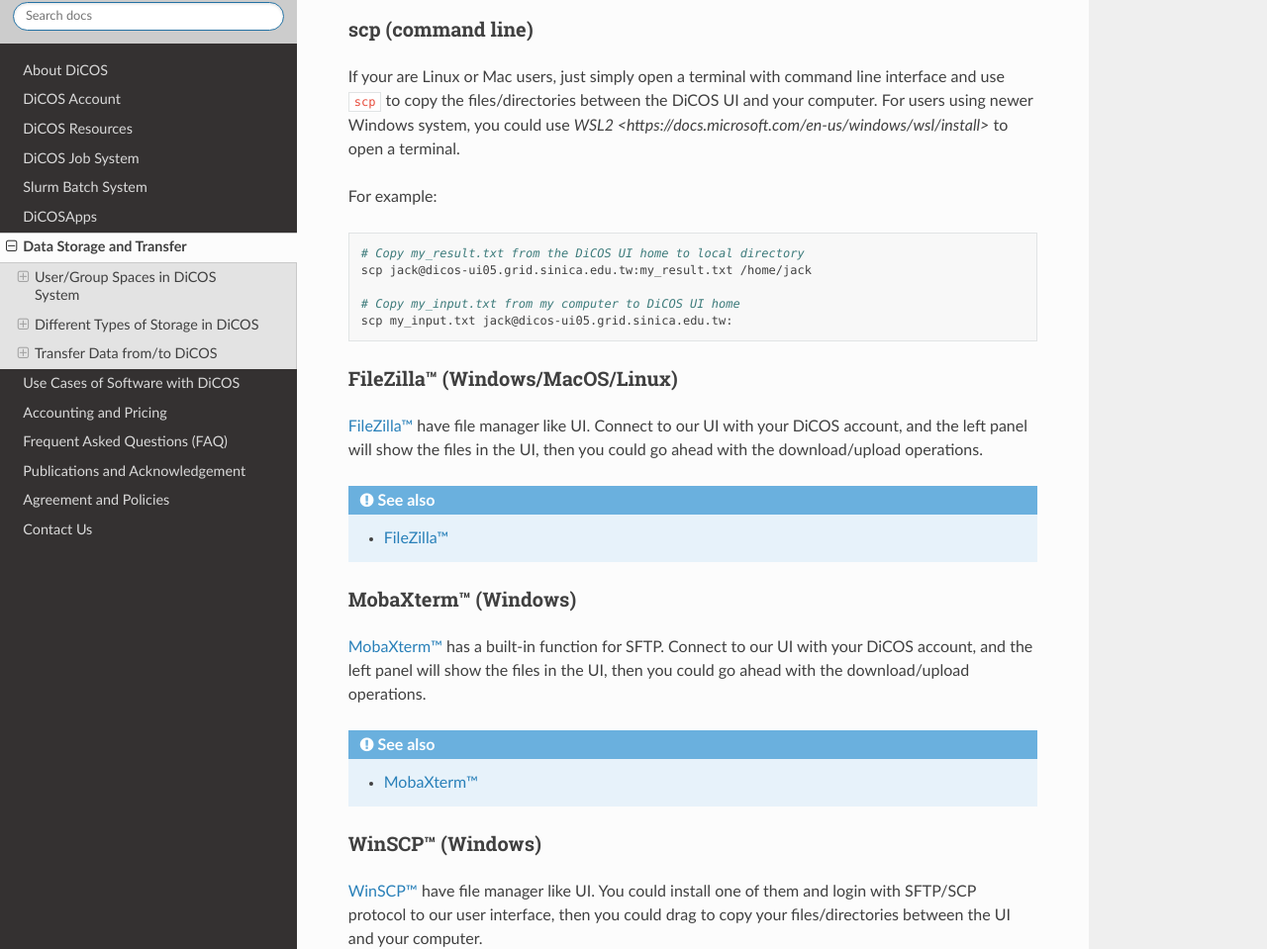
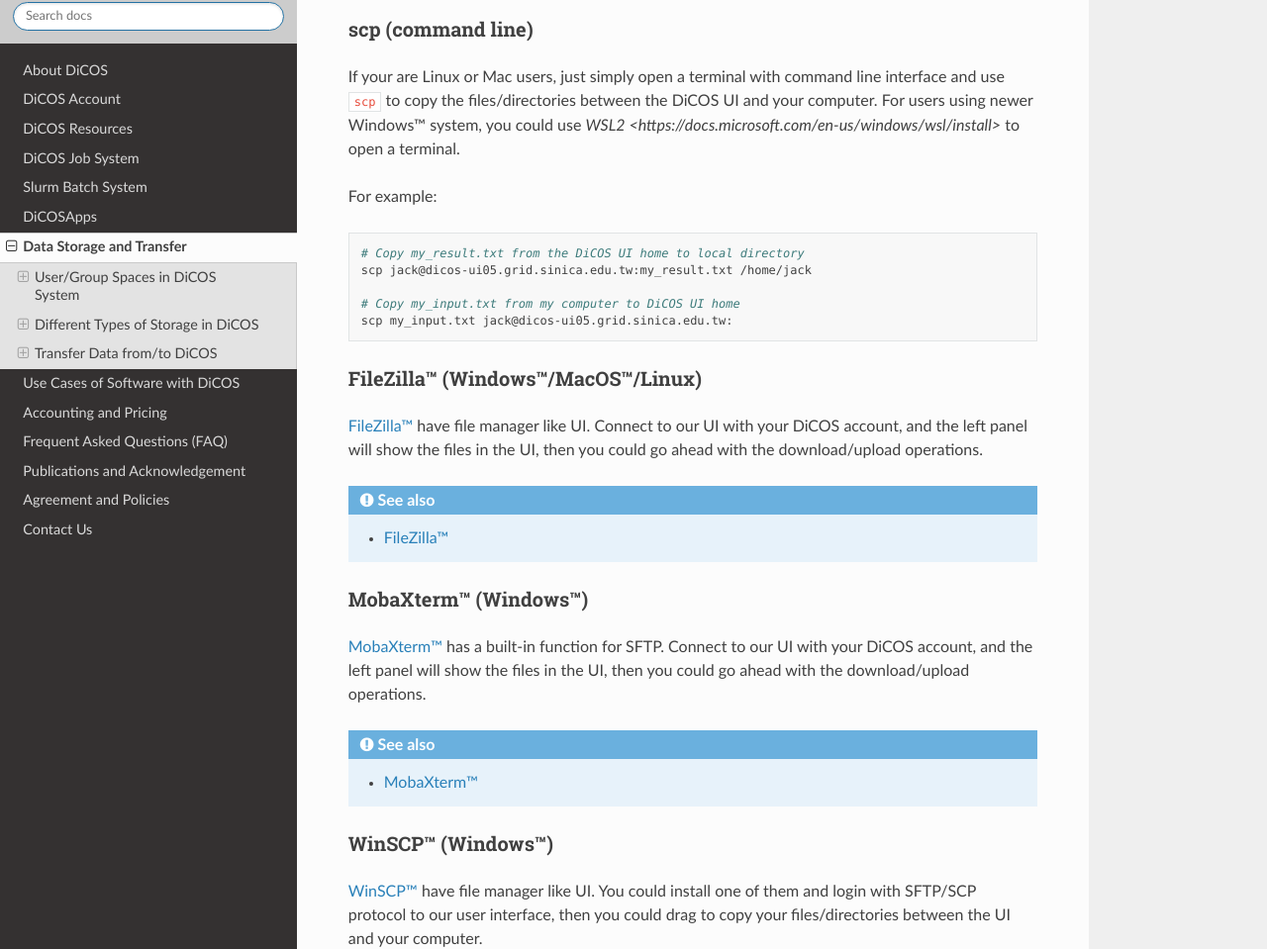
Before and after one commit to ASGCOPS/dicos_document, a Sphinx documentation site: the page built from docs/source/data_storage_transfer.rst, in a window 1280 px wide and 1400 px high, scrolled down 2646 px. Shown: the part 166-1125 px from the top of the window at 99% size. Built offline with Sphinx 7.4.7 and the Read the Docs theme 2.0.0, drawn with Linux system fonts in a browser that asks for light colours.

Commit message:
Fix ™ issue

```diff
--- a/docs/source/data_storage_transfer.rst
+++ b/docs/source/data_storage_transfer.rst
@@ -140,7 +140,7 @@
 scp (command line)
 -------------------
 
-If your are Linux or Mac users, just simply open a terminal with command line interface and use ``scp`` to copy the files/directories between the DiCOS UI and your computer. For users using newer Windows system, you could use `WSL2 <https://docs.microsoft.com/en-us/windows/wsl/install>` to open a terminal.
+If your are Linux or Mac users, just simply open a terminal with command line interface and use ``scp`` to copy the files/directories between the DiCOS UI and your computer. For users using newer Windows™ system, you could use `WSL2 <https://docs.microsoft.com/en-us/windows/wsl/install>` to open a terminal.
 
 For example:
 
@@ -153,7 +153,7 @@
    scp my_input.txt jack@dicos-ui05.grid.sinica.edu.tw:
 
 ----------------------------------
-FileZilla™ (Windows/MacOS/Linux)
+FileZilla™ (Windows™/MacOS™/Linux)
 ----------------------------------
 
 `FileZilla™ <https://filezilla-project.org/>`_ have file manager like UI. Connect to our UI with your DiCOS account, and the left panel will show the files in the UI, then you could go ahead with the download/upload operations.
@@ -163,7 +163,7 @@
    * `FileZilla™ <https://filezilla-project.org/>`_
 
 -------------------------
-MobaXterm™ (Windows)
+MobaXterm™ (Windows™)
 -------------------------
 
 `MobaXterm™ <https://mobaxterm.mobatek.net/>`_ has a built-in function for SFTP. Connect to our UI with your DiCOS account, and the left panel will show the files in the UI, then you could go ahead with the download/upload operations.
@@ -173,7 +173,7 @@
    * `MobaXterm™ <https://mobaxterm.mobatek.net/>`_
 
 -------------------------
-WinSCP™ (Windows)
+WinSCP™ (Windows™)
 -------------------------
 
 `WinSCP™ <https://winscp.net/eng/index.php>`_ have file manager like UI. You could install one of them and login with SFTP/SCP protocol to our user interface, then you could drag to copy your files/directories between the UI and your computer.
--- a/docs/source/dicos_job_submission.rst
+++ b/docs/source/dicos_job_submission.rst
@@ -41,7 +41,7 @@
 
         ssh -XY <your_account>@dicos-ui05.grid.sinica.edu.tw
 
-     to login in the UI with X11 forwarding enabled. If you are using Windows system, please install and execute `Xming <https://sourceforge.net/projects/xming/>`_ before connect to the UI.
+     to login in the UI with X11 forwarding enabled. If you are using Windows™ system, please install and execute `Xming <https://sourceforge.net/projects/xming/>`_ before connect to the UI.
 
      .. list-table::
         :header-rows: 1
--- a/docs/source/slurm_job_submission.rst
+++ b/docs/source/slurm_job_submission.rst
@@ -35,7 +35,7 @@
 
         ssh -XY <your_account>@slurm-ui01.twgrid.org
 
-     to login in the UI with X11 forwarding enabled. If you are using Windows system, please install and execute `Xming <https://sourceforge.net/projects/xming/>`_ before connect to the UI.
+     to login in the UI with X11 forwarding enabled. If you are using Windows™ system, please install and execute `Xming <https://sourceforge.net/projects/xming/>`_ before connect to the UI.
 
      .. list-table::
         :header-rows: 1
```
